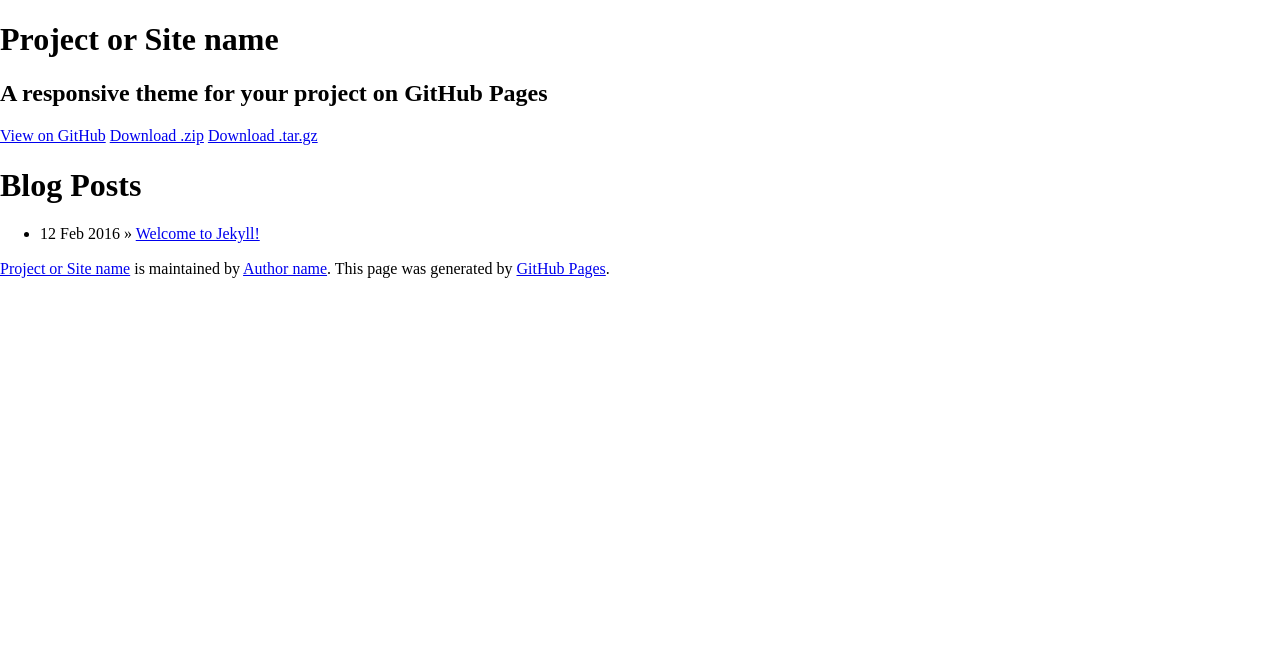
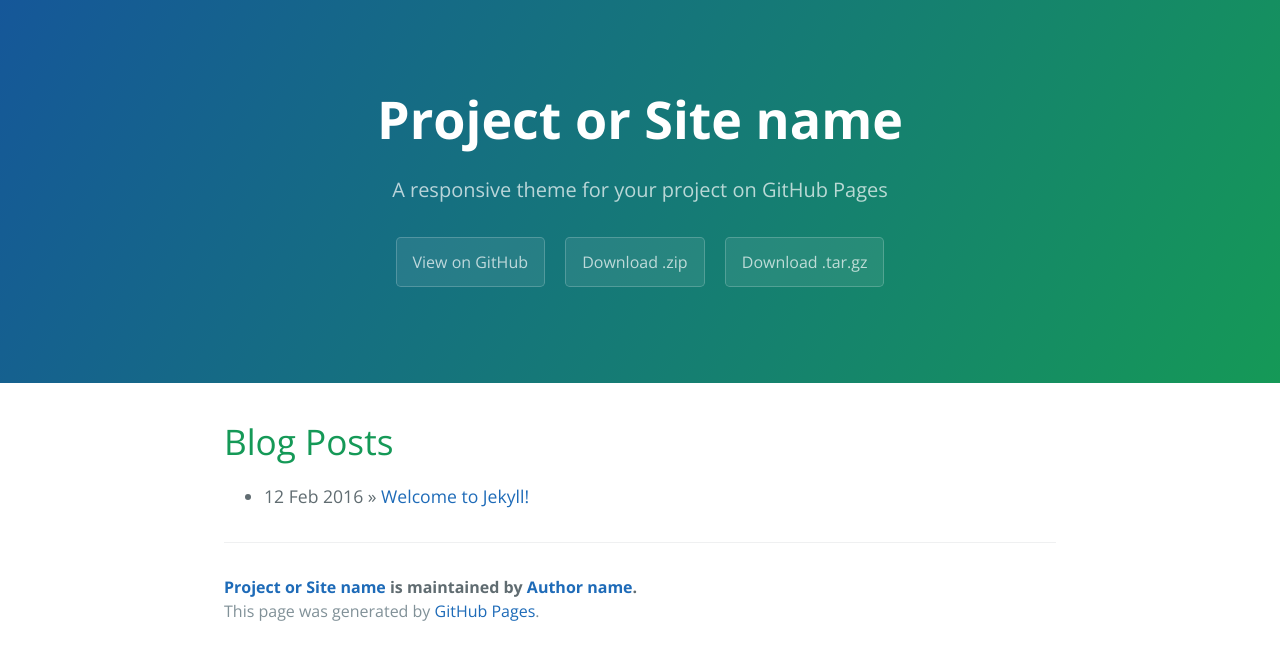
Before and after one commit to MarkChenYutian/gwcsclub, a Jekyll site: the page built from index.html, in a window 1280 px wide. Shown: the top 660 px of the page. Built offline with Jekyll 4.4.1, drawn with Linux system fonts in a browser that asks for light colours; nearby versions of some CDN libraries; library files that are not in the unit come from our copies; the list of posts is cut into pages by our own code.

Commit message:
Fix base url

```diff
--- a/_config.yml
+++ b/_config.yml
@@ -1,7 +1,7 @@
 # Setup
 title:        Project or Site name
 tagline:      A responsive theme for your project on GitHub Pages
-baseurl:      "chgzfls-cs-club"
+baseurl:      "/chgzfls-cs-club"
 paginate:     1
 locale:       "en"
 
```
